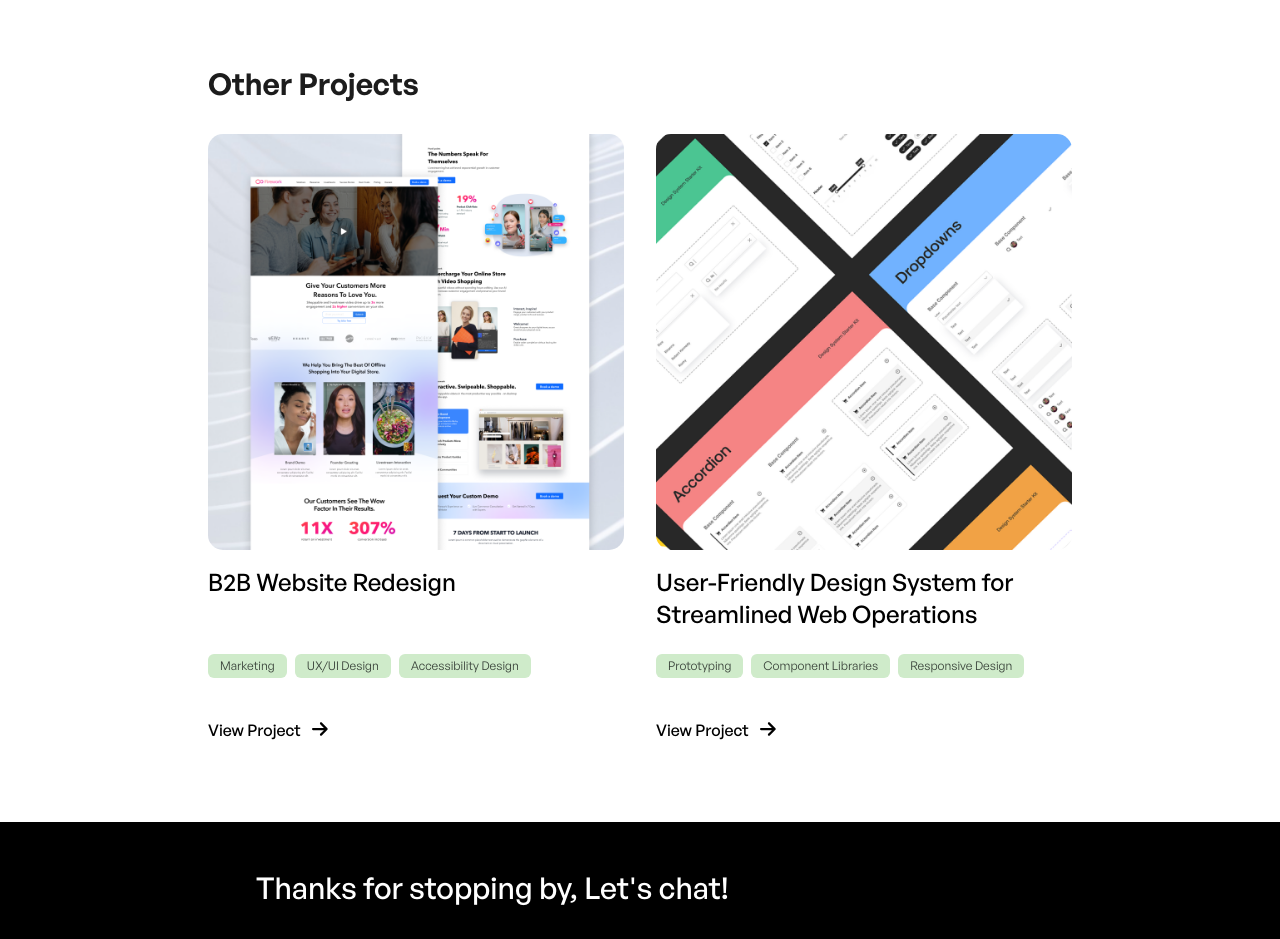
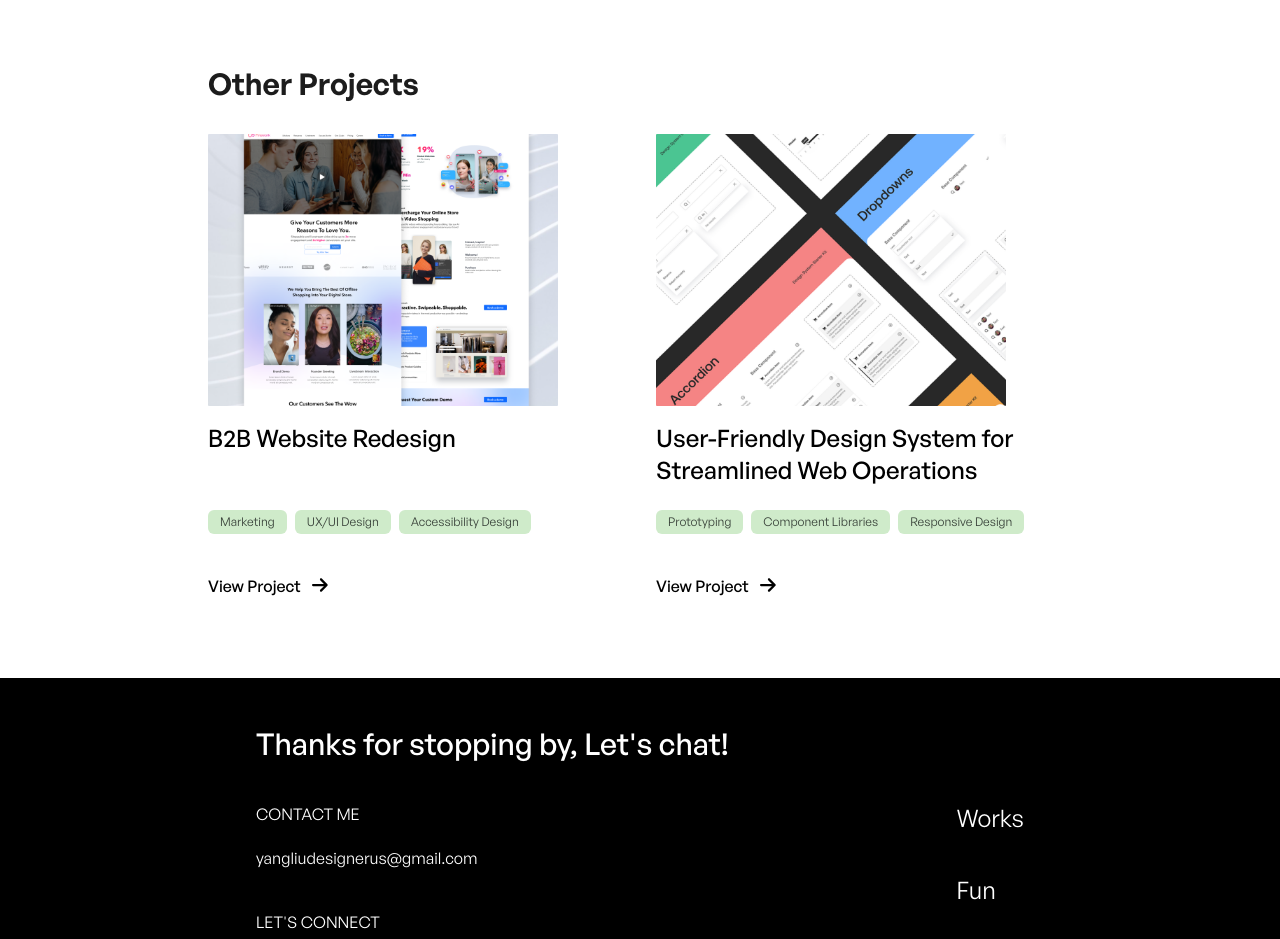
Before and after one commit to thomas-j-back/yang-portfolio-site-front-end, a Next.js app: page /case_study/ecommerce_site in a window 1280 px wide. Shown: the part 7280-8219 px from the top of the page. Built offline with nearby package versions, Linux system fonts and the light colour scheme.

Commit message:
cleaned up object fill for images

```diff
--- a/src/app/ui_components/case_preview.tsx
+++ b/src/app/ui_components/case_preview.tsx
@@ -71,8 +71,9 @@ export const CasePreview: FunctionComponent<CasePreviewProps> = ({
         },
         col_css: {
 
-            borderRadius: '15px',
-            width: 'fit-content'
+            borderRadius: '1px',
+            maxHeight: '17rem',
+            objectFit: 'cover'
         }
 
     }
--- a/src/app/ui_components/other_projects/other_projects.tsx
+++ b/src/app/ui_components/other_projects/other_projects.tsx
@@ -22,7 +22,7 @@ export const OtherProjects: FunctionComponent<OtherProjectProps> = ({
                 <h1 className="font-semibold text-3xl mb-8 text-dark-text">
                     Other Projects
                 </h1>
-                <section className="grid sm:grid-cols-2 grid-cols-1 gap-y-4 gap-x-8">
+                <section className="grid sm:grid-cols-2 grid-cols-1 gap-y-8 gap-x-8">
                     <CasePreview
                         title={proj_1.title}
                         proficiencies={proj_1.proficiencies}
```
